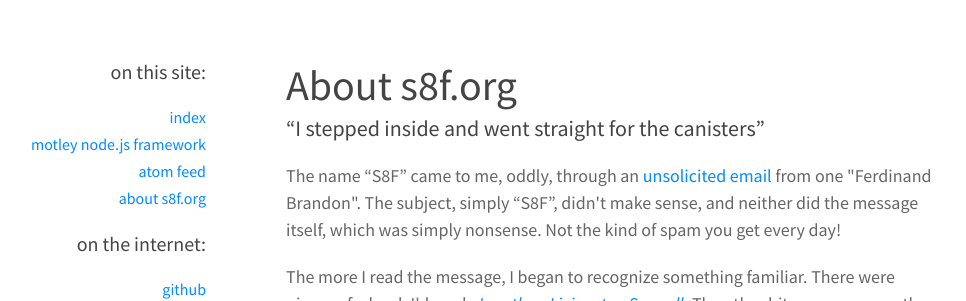
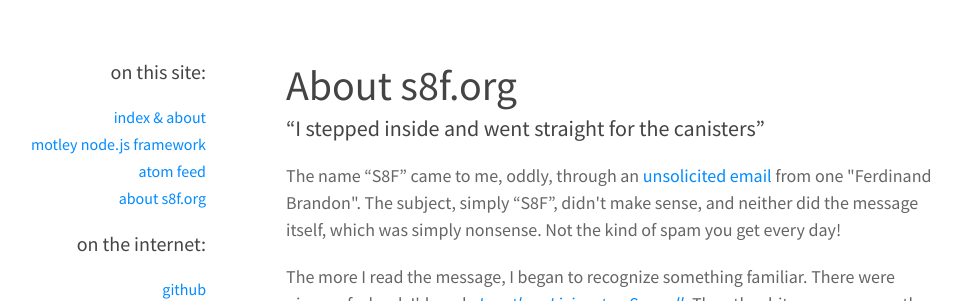
Before and after one commit to carlos8f/s8f.org, a Jekyll site: the page built from about.html, in a window 1280 px wide. Shown: the top 301 px of the page, without its empty margins (54-1020 px from the left). Built offline with Jekyll 4.4.1, drawn with Linux system fonts in a browser that asks for light colours; some web fonts are replaced.

Commit message:
add about to sidebar

```diff
--- a/_includes/sidebar.html
+++ b/_includes/sidebar.html
@@ -2,7 +2,7 @@
   <nav role="navigation" class="main-nav">
     <h3>on this site:</h3>
     <ul>
-      {% if page.url != "/index.html" %}<li><a href="{{site.url}}/index.html">index</a></li>{% endif %}
+      {% if page.url != "/index.html" %}<li><a href="{{site.url}}/index.html">index &amp; about</a></li>{% endif %}
       <li><a href="{{site.url}}/motley.html">motley node.js framework</a></li>
       <li><a href="{{site.url}}/atom.xml">atom feed</a></li>
       <li><a href="{{site.url}}/about.html">about s8f.org</a></li>
```
